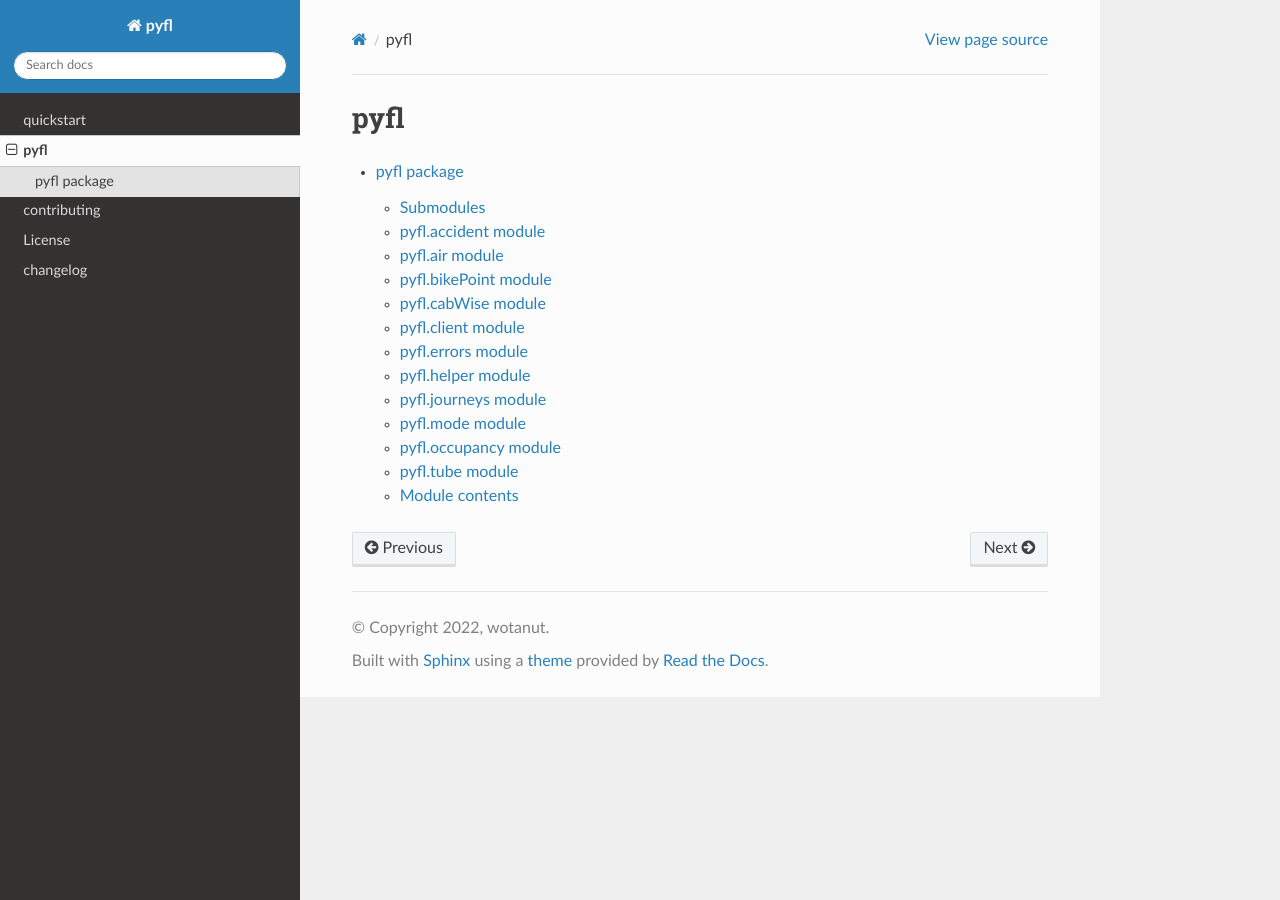
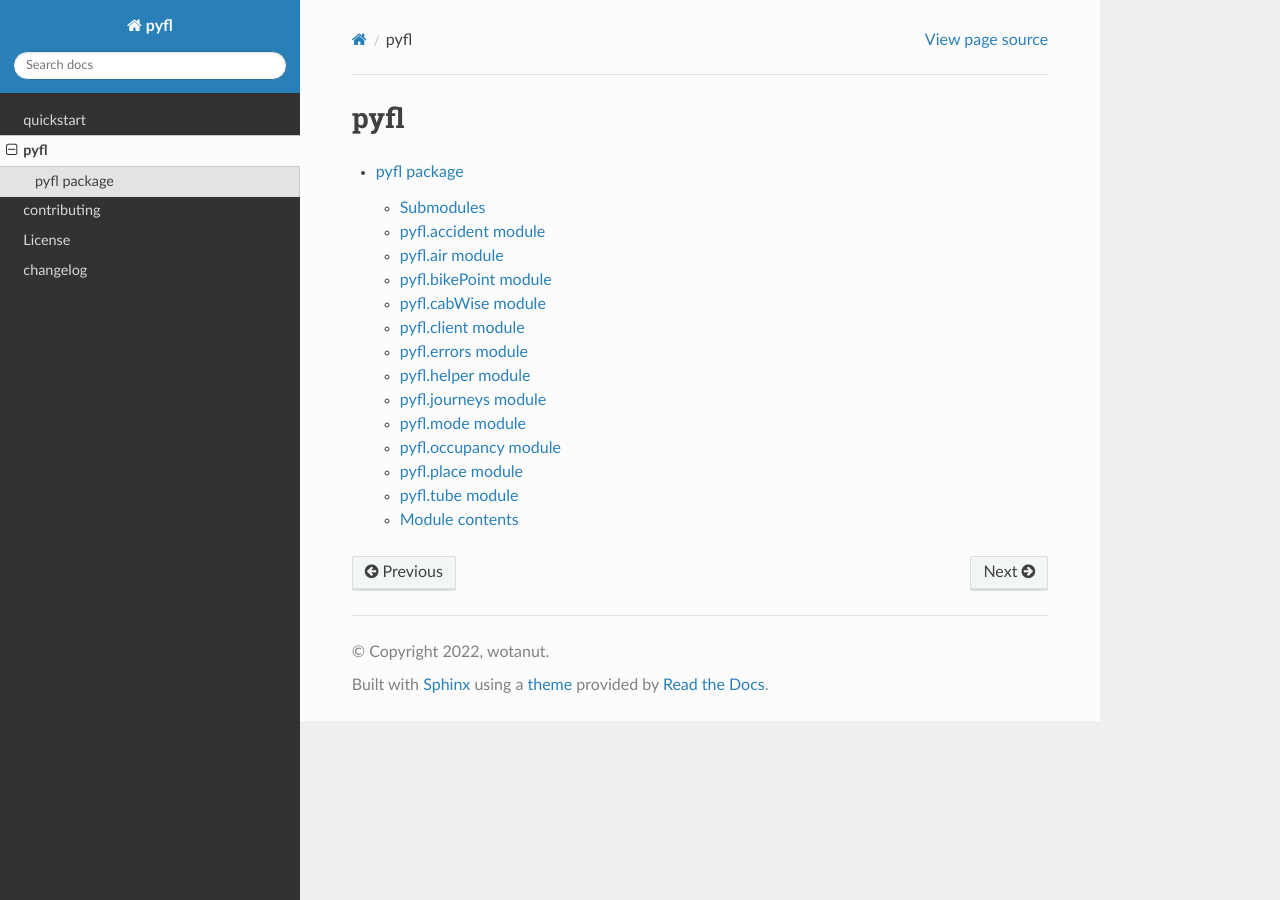
Before and after one commit to wotanut/pyfl, a Sphinx documentation site: the page built from docs/source/modules.rst, in a window 1280 px wide. Built offline with Sphinx 7.4.7 and the Read the Docs theme 2.0.0, drawn with Linux system fonts in a browser that asks for light colours.

Commit message:
Update docs

```diff
--- a/docs/source/pyfl.rst
+++ b/docs/source/pyfl.rst
@@ -84,6 +84,14 @@ pyfl.occupancy module
    :undoc-members:
    :show-inheritance:
 
+pyfl.place module
+-----------------
+
+.. automodule:: pyfl.place
+   :members:
+   :undoc-members:
+   :show-inheritance:
+
 pyfl.tube module
 ----------------
 
```
Also changed, not shown: 9 other files.
